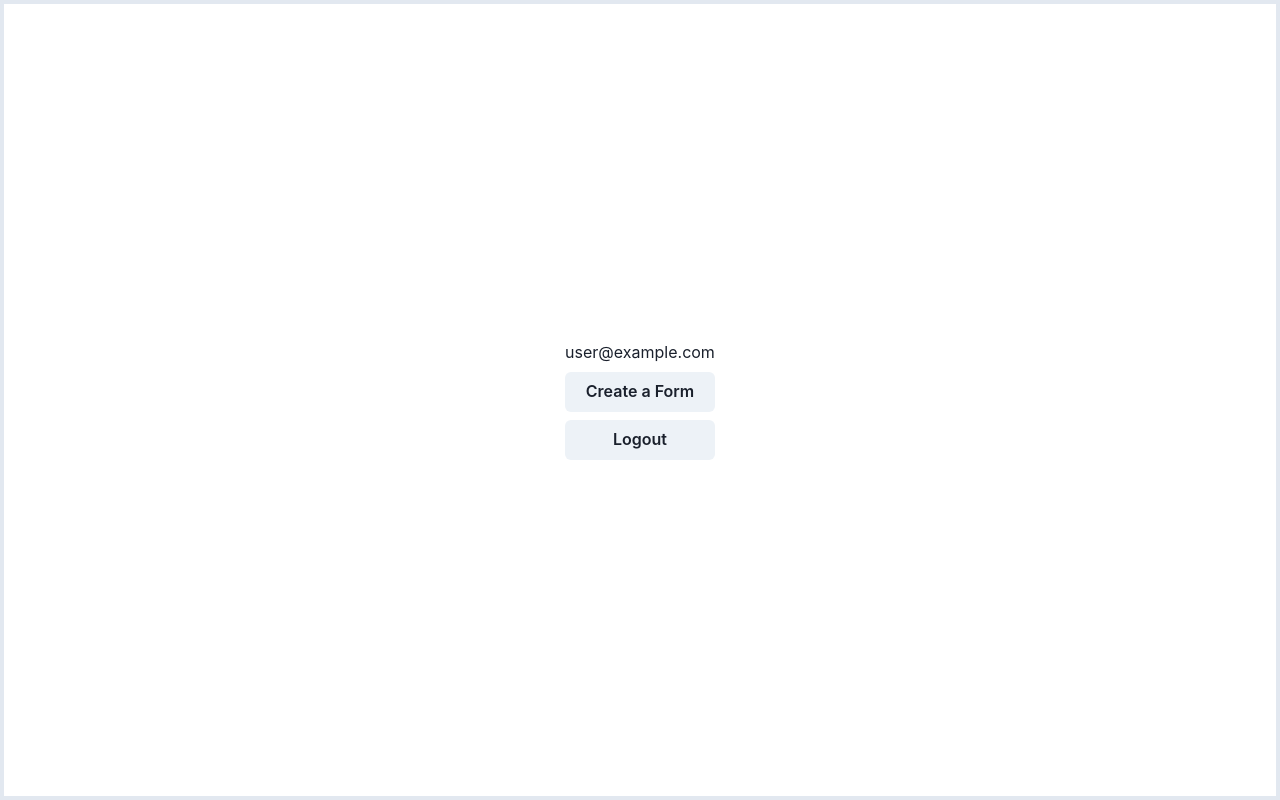
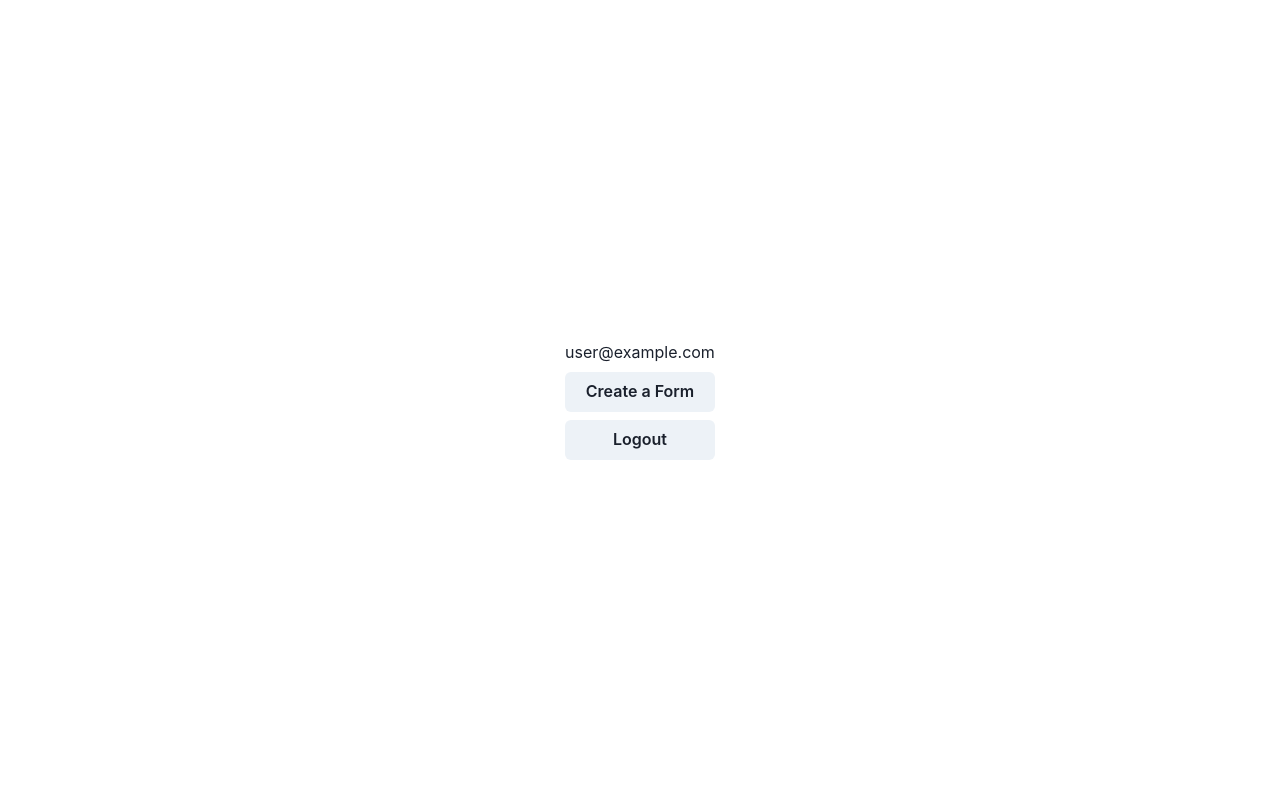
Before and after one commit to arsh1198/Form-Builder-ReactJS, a React (Create React App) app: page / in a window 1280 px wide. Built offline with nearby package versions, Linux system fonts and the light colour scheme; no server answers; sample sign-in values are in the browser's storage.

Commit message:
Loading between pages

```diff
--- a/src/components/BlocksSidebar.js
+++ b/src/components/BlocksSidebar.js
@@ -25,7 +25,7 @@ import {
   useDisclosure
 } from '@chakra-ui/react'
 import { AddIcon } from '@chakra-ui/icons'
-import { useContext, useRef, useState } from 'react'
+import { useContext, useState } from 'react'
 import { BuilderContext } from '../contexts/builderContext'
 import 'firebase/firestore'
 import ShareModal from './ShareModal'
--- /dev/null
+++ b/src/components/Loading.js
@@ -0,0 +1,17 @@
+import { Spinner, Flex } from '@chakra-ui/react'
+
+const Loading = () => {
+  return (
+    <Flex h="100vh" w="100vw" alignItems="center" justifyContent="center">
+      <Spinner
+        thickness="4px"
+        speed="0.65s"
+        emptyColor="gray.200"
+        color="teal"
+        size="xl"
+      />
+    </Flex>
+  )
+}
+
+export default Loading
--- a/src/components/ShareModal.js
+++ b/src/components/ShareModal.js
@@ -13,7 +13,6 @@ import {
 } from '@chakra-ui/react'
 import { useHistory } from 'react-router-dom'
 import { CopyToClipboard } from 'react-copy-to-clipboard'
-import { useState } from 'react'
 
 const ShareModal = ({ link, isOpen, onClose, navigateTo }) => {
   const history = useHistory()
--- a/src/components/blocks/HeadingBlock.js
+++ b/src/components/blocks/HeadingBlock.js
@@ -3,6 +3,7 @@ import { Heading } from '@chakra-ui/react'
 const HeadingBlock = ({ value }) => {
   return (
     <Heading
+      py={1}
       style={{
         overflow: 'hidden',
         textOverflow: 'ellipsis',
--- a/src/pages/form.js
+++ b/src/pages/form.js
@@ -6,6 +6,7 @@ import 'firebase/firestore'
 import { useCallback, useEffect, useState } from 'react'
 import { useAuth } from '../contexts/authContext'
 import { useParams } from 'react-router'
+import Loading from '../components/Loading'
 
 function getBlocks(blocksArr) {
   return blocksArr.map((data, index) => {
@@ -43,20 +44,24 @@ export default function Form() {
     [user.uid]
   )
 
+  const pushResponse = () => {}
+
   useEffect(() => {
     fetchForm(id)
   }, [fetchForm, id])
 
-  return (
+  return blocks.length > 0 ? (
     <Center>
       <Box
-        bg="#E6FFFA"
+        my={4}
         borderWidth={1}
         borderColor="#008080"
+        bg="#E6FFFA"
+        p={4}
+        minW="30%"
+        maxW="70%"
+        boxShadow="sm"
         borderRadius="lg"
-        p={4}
-        my={4}
-        maxWidth="40rem"
       >
         <form>
           <List spacing={2}>{getBlocks(blocks)}</List>
@@ -66,5 +71,7 @@ export default function Form() {
         </form>
       </Box>
     </Center>
+  ) : (
+    <Loading />
   )
 }
--- a/src/pages/home.js
+++ b/src/pages/home.js
@@ -3,19 +3,14 @@ import { useHistory } from 'react-router-dom'
 import { useAuth } from '../contexts/authContext'
 import firebase from 'firebase/app'
 import 'firebase/auth'
+import Loading from '../components/Loading'
 
 const Home = () => {
   const history = useHistory()
   const { user } = useAuth()
 
-  return (
-    <Flex
-      justifyContent="center"
-      alignItems="center"
-      borderWidth={4}
-      h="100vh"
-      w="100%"
-    >
+  return user.email ? (
+    <Flex justifyContent="center" alignItems="center" h="100vh" w="100%">
       <Stack>
         <Text> {user ? user.email : 'Not Found'}</Text>
         <Button
@@ -35,6 +30,8 @@ const Home = () => {
         </Button>
       </Stack>
     </Flex>
+  ) : (
+    <Loading />
   )
 }
 
```
